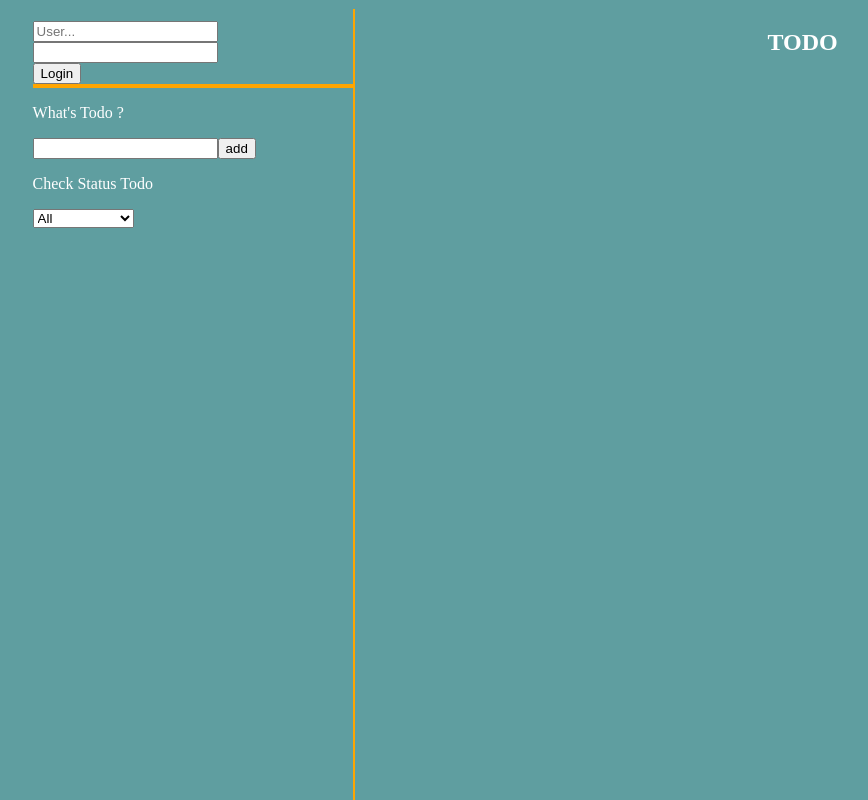
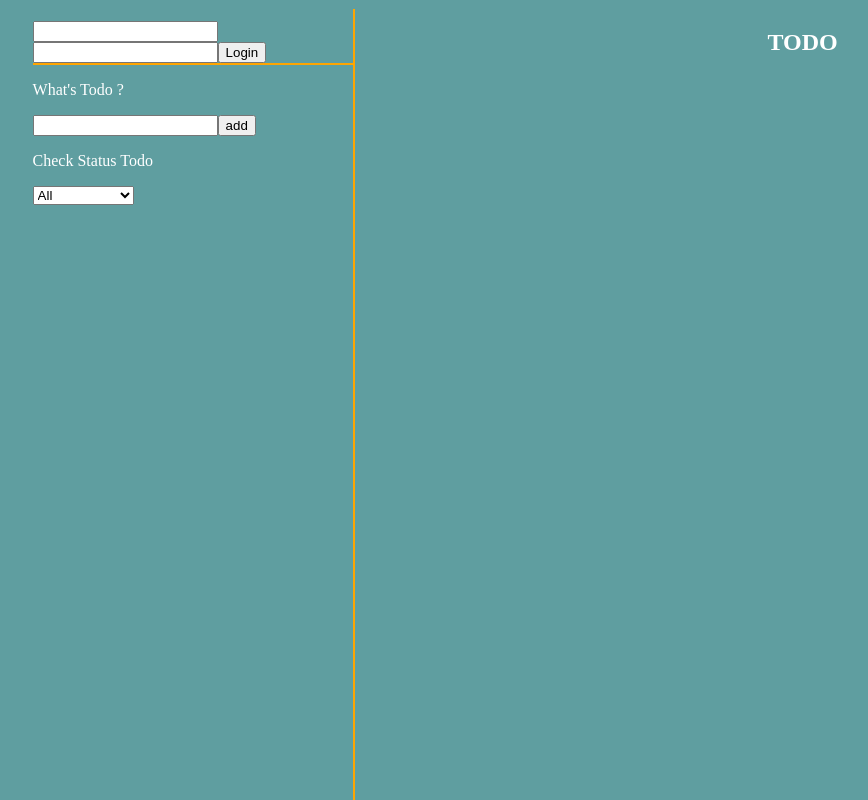
Before and after one commit to Nguyendiu/cijs-d05, a React (Create React App) app: page / in a window 1280 px wide. Shown: the top 800 px of the page, without its empty margins (1-869 px from the left). Built offline with nearby package versions, Linux system fonts and the light colour scheme.

Commit message:
sua input nhap vao bi trong

```diff
--- a/src/App.js
+++ b/src/App.js
@@ -1,14 +1,26 @@
 import './App.css';
 import React, { useState, useEffect } from 'react'
-import { Login } from './Components/login'
+import {Login } from './Components/login'
 import { TodoList } from './Components/TodoList'
 import { Form } from './Components/Form'
 function App() {
+  const data = [
+    {
+    email: "duy",
+    password:'123456',
+   },
+   {
+    email:"phat",
+    password:'654321',
+   },
+];
 
   const [inputText, setInputText] = useState("");
   const [todos, setTodos] = useState([]);
   const [status, setStatus] = useState('all');
   const [filteredTodos, setFilteredTodos] = useState([]);
+
+
   // use eFFect
   useEffect(() => {
     filterHandler();
@@ -33,6 +45,7 @@ function App() {
       <div className='left-Content'>
         <div className='login'>
           <Login />
+          {/* <Login/> */}
         </div>
         <div className='todo'>
           <Form
--- a/src/Components/Form.js
+++ b/src/Components/Form.js
@@ -8,9 +8,13 @@ import '../asset/form.css'
    const submitTodohandler = (e) =>{
      const random = Math.floor(Math.random() * 1000);
      e.preventDefault()
-      setTodos([...todos,{ text :inputText , completed: false , id : random}])
+     if(inputText!==''){
+       console.log('ok')
+       setTodos([...todos,{ text :inputText , completed: false , id : random}])
       setInputText('');
-      // console.log(inputText)
+     }
+
+      console.log(inputText)
    }
    const statusHanler = (e)=>{
     setStatus(e.target.value)
--- a/src/Components/login.js
+++ b/src/Components/login.js
@@ -1,12 +1,43 @@
+import React from 'react'
 import '../asset/Login.css'
-export function Login () {
-    return(
-        <div className ='login'>
-            <input type='text' placeholder='User...'/> <br/>
-            <input type='password' /> <br/>
-            <button>Login</button>
-            <div className='clear'></div>
+export function Login() {
+    const data = [
+        {
+            email: "duy",
+            password: '123456',
+        },
+        {
+            email: "phat",
+            password: '654321',
+        },
+    ];
+    console.log(data[0].email)
+    //    const userInputHanler =(e) => {
+    //       setEmail(e.target.value)
+
+    //     }
+    // const passwordInputHandler = (e) =>{
+    //     setPassword(e.target.value)
+
+    // }
+    // const check = () =>{
+
+    //         alert('dang nhap thanh cong')
+    // }
+    return (
+        <div className="Login">
+            <form>
+                <input
+                    type="text"
+
+                ></input>
+                <input
+                    type="text"
+
+
+                />
+                <button type="submit" >Login</button>
+            </form>
         </div>
-
-    )
+    );
 }
```
Also changed, not shown: 1 other file (tests, documents, lock files or other folders).
